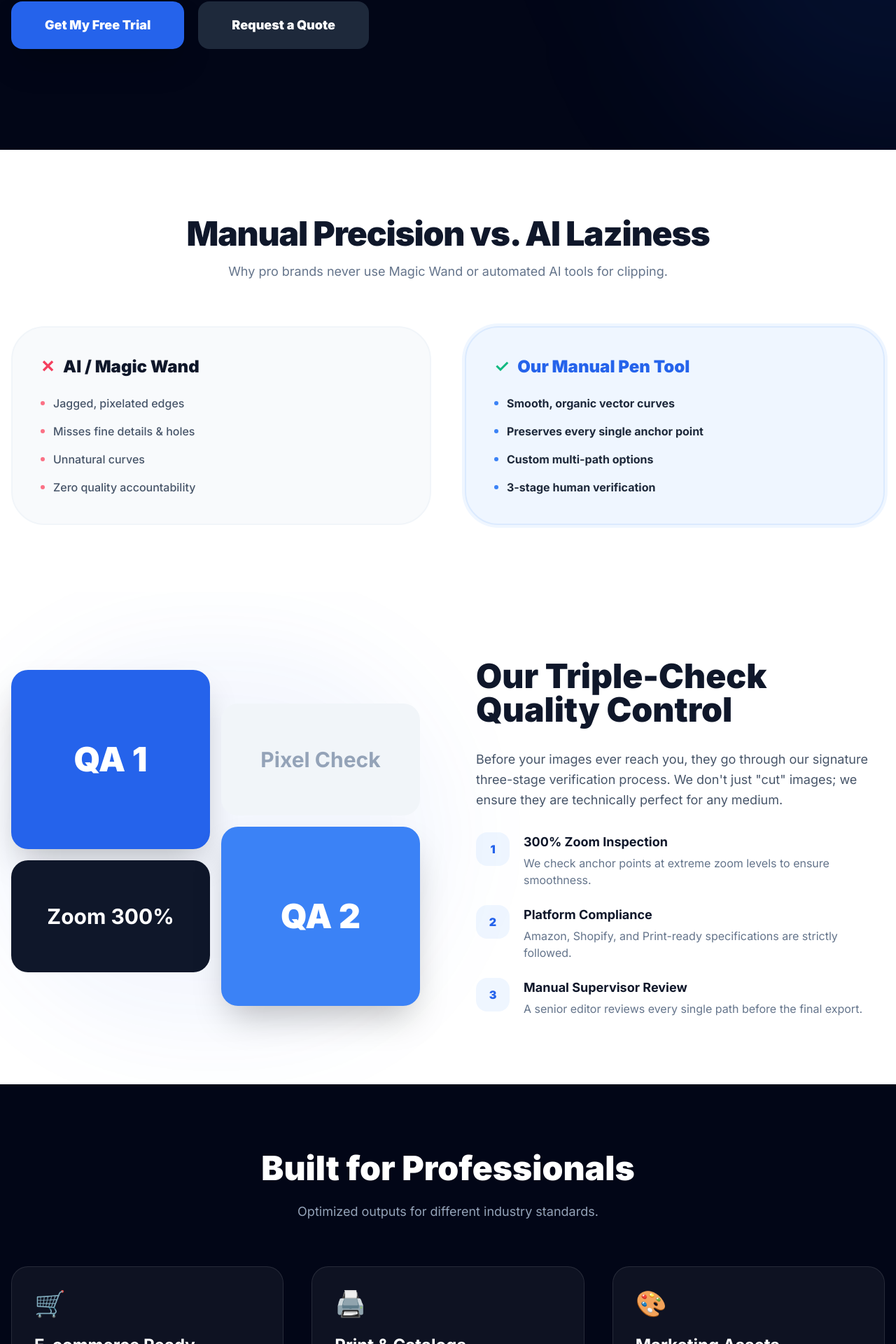
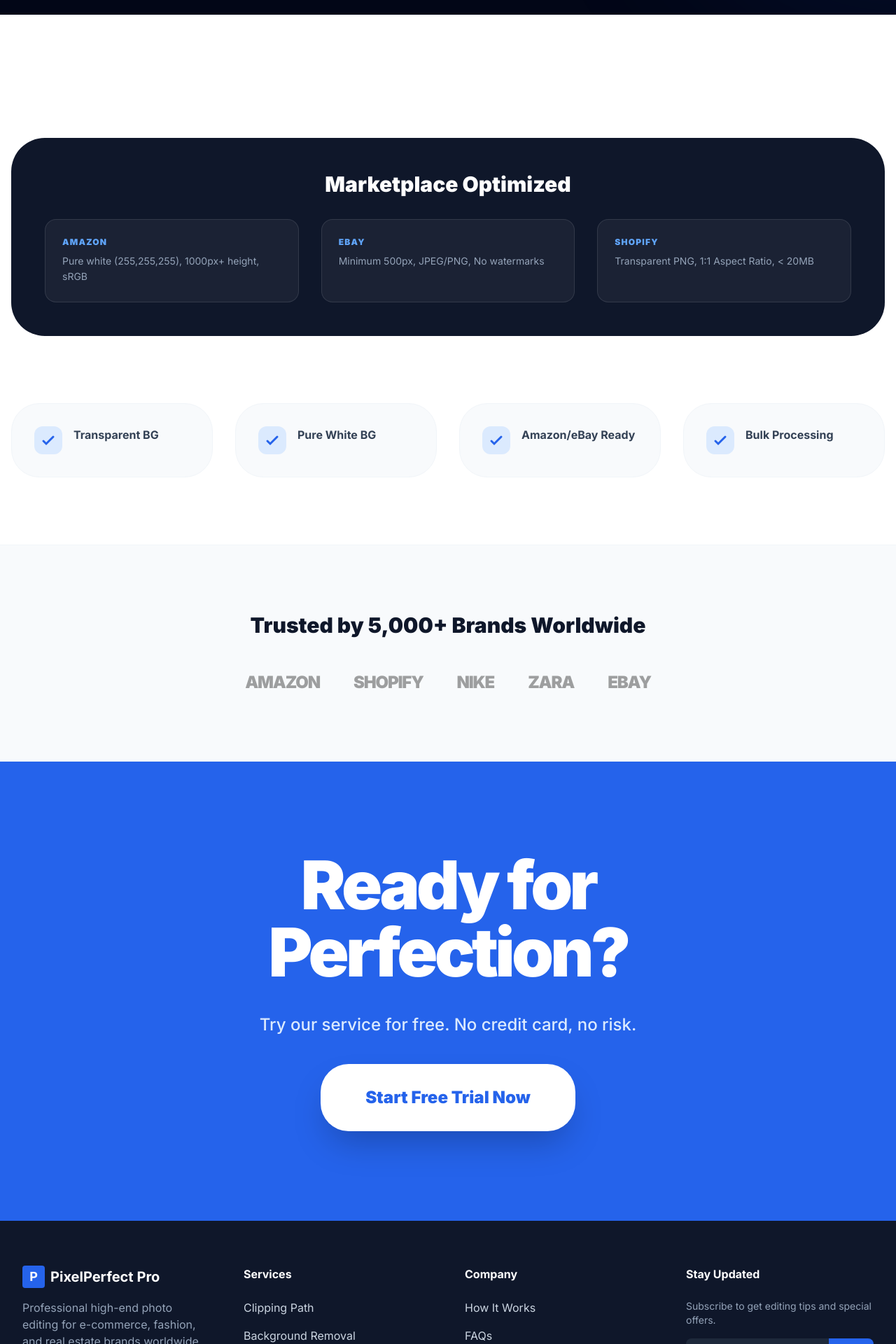
Before and after one commit to shohan89/clippingflyy, a React (Vite) app: page /background-removal in a window 1280 px wide. Shown: the part 875-2795 px from the top of the page at 70% size. Built offline with nearby package versions, Linux system fonts and the light colour scheme.

Commit message:
feat(ServiceDetail): Add clipping path pricing table
Introduces a new pricing table component to the ServiceDetail page, clearly outlining clipping path service tiers, descriptions, and prices. This enhances clarity for users selecting the appropriate service level.

```diff
--- a/pages/ServiceDetail.tsx
+++ b/pages/ServiceDetail.tsx
@@ -3,6 +3,99 @@
 import { useParams, Link, Navigate } from 'react-router-dom';
 import { SERVICES } from '../constants';
 import BeforeAfterSlider from '../components/BeforeAfterSlider';
+
+// --- Specialized Component Sections ---
+
+const ComparisonTable = () => (
+  <div className="grid md:grid-cols-2 gap-8 my-16">
+    <div className="p-10 bg-slate-50 rounded-[3rem] border-2 border-slate-100">
+      <h3 className="text-2xl font-black text-rose-500 mb-6 flex items-center gap-3">✕ Automated AI</h3>
+      <ul className="space-y-4 text-slate-600 font-medium">
+        <li>Jagged, pixelated edges</li>
+        <li>Loss of fine hair/fur details</li>
+        <li>Incorrect shadow perspective</li>
+      </ul>
+    </div>
+    <div className="p-10 bg-blue-50 rounded-[3rem] border-2 border-blue-100 ring-4 ring-blue-50">
+      <h3 className="text-2xl font-black text-blue-600 mb-6 flex items-center gap-3">✓ Our Manual Pen Tool</h3>
+      <ul className="space-y-4 text-slate-800 font-bold">
+        <li>Smooth, organic vector curves</li>
+        <li>100% anchor point precision</li>
+        <li>Triple-stage quality review</li>
+      </ul>
+    </div>
+  </div>
+);
+
+const ClippingComplexity = () => {
+  const tiers = [
+    { t: "Basic", d: "Simple shapes (Books, Boxes)", p: "$0.49" },
+    { t: "Simple", d: "Curved edges (Shoes, Hats)", p: "$0.95" },
+    { t: "Medium", d: "Interior holes (Chairs, Bags)", p: "$2.50" },
+    { t: "Complex", d: "Intricate details (Jewelry, Bikes)", p: "$5.00" },
+    { t: "Super", d: "Custom complex (Nets, Mesh)", p: "Quote" }
+  ];
+  return (
+    <div className="grid grid-cols-2 lg:grid-cols-5 gap-4 mt-12">
+      {tiers.map((tier, i) => (
+        <div key={i} className="bg-white p-6 rounded-3xl border border-slate-100 text-center hover:shadow-xl transition-all">
+          <h4 className="font-black text-slate-900 mb-2">{tier.t}</h4>
+          <p className="text-xs text-slate-500 mb-4 h-8">{tier.d}</p>
+          <div className="text-xl font-black text-blue-600">{tier.p}</div>
+        </div>
+      ))}
+    </div>
+  );
+};
+
+const MarketplaceCompliance = () => (
+  <div className="bg-slate-900 rounded-[3rem] p-12 text-white my-20">
+    <h3 className="text-3xl font-black mb-8 text-center">Marketplace Optimized</h3>
+    <div className="grid md:grid-cols-3 gap-8">
+      {[
+        { n: "Amazon", r: "Pure white (255,255,255), 1000px+ height, sRGB" },
+        { n: "eBay", r: "Minimum 500px, JPEG/PNG, No watermarks" },
+        { n: "Shopify", r: "Transparent PNG, 1:1 Aspect Ratio, < 20MB" }
+      ].map((m, i) => (
+        <div key={i} className="bg-white/5 p-6 rounded-2xl border border-white/10">
+          <div className="font-black text-blue-400 mb-2 uppercase text-xs tracking-widest">{m.n}</div>
+          <p className="text-slate-400 text-sm leading-relaxed">{m.r}</p>
+        </div>
+      ))}
+    </div>
+  </div>
+);
+
+const GhostMannequinSteps = () => (
+  <div className="py-20">
+    <h3 className="text-4xl font-black text-center mb-12">Our 3D Hollow Process</h3>
+    <div className="grid md:grid-cols-3 gap-10">
+      {[
+        { s: "1. Outer Frame", d: "We take the main shot of the garment on the mannequin." },
+        { s: "2. Inner Neck", d: "We combine the 'neck shot' to reveal the inside branding." },
+        { s: "3. 3D Stitching", d: "We merge parts seamlessly to create the 'invisible' look." }
+      ].map((step, i) => (
+        <div key={i} className="text-center space-y-4">
+          <div className="w-16 h-16 bg-blue-600 rounded-full flex items-center justify-center text-white font-black text-xl mx-auto">{i+1}</div>
+          <h4 className="font-bold text-xl">{step.s}</h4>
+          <p className="text-slate-500">{step.d}</p>
+        </div>
+      ))}
+    </div>
+  </div>
+);
+
+const ColorChangeBenefits = () => (
+  <div className="bg-blue-600 rounded-[3rem] p-12 text-white my-20 text-center">
+    <h3 className="text-4xl font-black mb-6">Cut Photography Costs by 80%</h3>
+    <p className="text-xl text-blue-100 max-w-2xl mx-auto mb-10">Don't shoot every color variant. Shoot one high-res master photo and let us generate every SKU accurately matching your Pantone swatches.</p>
+    <div className="flex flex-wrap justify-center gap-4">
+      {['Pantone Matching', 'Texture Preservation', 'Shadow Integrity', 'Bulk Variations'].map((f, i) => (
+        <span key={i} className="px-6 py-2 bg-white/20 rounded-full font-bold text-sm">{f}</span>
+      ))}
+    </div>
+  </div>
+);
 
 const ServiceDetail: React.FC = () => {
   const { slug } = useParams<{ slug: string }>();
@@ -14,18 +107,67 @@
 
   if (!service) return <Navigate to="/" replace />;
 
-  const clippingTiers = [
-    { title: "Basic", desc: "Simple round/square objects like books, boxes, or phones.", price: "$0.49", icon: "📦" },
-    { title: "Simple", desc: "Objects with slight curves and few holes like shoes or hats.", price: "$0.95", icon: "🧢" },
-    { title: "Medium", desc: "Multiple holes and complex shapes like chairs or jewelry.", price: "$2.50", icon: "🪑" },
-    { title: "Complex", desc: "Intricate details like bicycles, nets, or complex machinery.", price: "$5.00", icon: "🚲" },
-    { title: "Super Complex", desc: "Jewelry or objects with hundreds of anchor points.", price: "Custom", icon: "💎" }
-  ];
+  const renderSpecificContent = () => {
+    switch (slug) {
+      case 'clipping-path':
+        return (
+          <>
+            <ComparisonTable />
+            <h3 className="text-4xl font-black text-center mt-24 mb-6">Pricing Complexity</h3>
+            <p className="text-center text-slate-500 mb-12">Fair and transparent pricing based on the time required per path.</p>
+            <ClippingComplexity />
+          </>
+        );
+      case 'background-removal':
+        return <MarketplaceCompliance />;
+      case 'ghost-mannequin':
+        return <GhostMannequinSteps />;
+      case 'color-change':
+        return <ColorChangeBenefits />;
+      case 'photo-retouching':
+        return (
+          <div className="grid md:grid-cols-2 gap-12 my-24">
+            <div className="space-y-6">
+              <h3 className="text-3xl font-black">E-commerce Retouching</h3>
+              <p className="text-slate-600 leading-relaxed">Focus on dust removal, scratch fixing, and shape correction to make products look studio-perfect for catalogs.</p>
+              <ul className="space-y-3 font-bold text-slate-800">
+                <li className="flex items-center gap-3"><span className="text-blue-600">★</span> Dust & Scratch Removal</li>
+                <li className="flex items-center gap-3"><span className="text-blue-600">★</span> Shape Alignment (Liquify)</li>
+                <li className="flex items-center gap-3"><span className="text-blue-600">★</span> Reflection Removal</li>
+              </ul>
+            </div>
+            <div className="space-y-6">
+              <h3 className="text-3xl font-black">Model & Fashion</h3>
+              <p className="text-slate-600 leading-relaxed">High-end skin retouching using frequency separation while preserving natural pores and textures.</p>
+              <ul className="space-y-3 font-bold text-slate-800">
+                <li className="flex items-center gap-3"><span className="text-blue-600">★</span> Frequency Separation</li>
+                <li className="flex items-center gap-3"><span className="text-blue-600">★</span> Digital Makeup Enhancement</li>
+                <li className="flex items-center gap-3"><span className="text-blue-600">★</span> Clothing Crease Removal</li>
+              </ul>
+            </div>
+          </div>
+        );
+      case 'image-masking':
+        return (
+          <div className="py-20 text-center space-y-8">
+            <h3 className="text-4xl font-black">Mastering the Intricate</h3>
+            <p className="text-xl text-slate-500 max-w-3xl mx-auto">Standard paths fail at hair and fur. We use advanced alpha channel masking to ensure every single strand is preserved perfectly against any new background.</p>
+            <div className="flex justify-center gap-20 py-10">
+               <div><div className="text-5xl mb-2">🐈</div><div className="font-bold">Fur & Pet</div></div>
+               <div><div className="text-5xl mb-2">💇</div><div className="font-bold">Model Hair</div></div>
+               <div><div className="text-5xl mb-2">🌿</div><div className="font-bold">Fine Foliage</div></div>
+            </div>
+          </div>
+        );
+      default:
+        return <div className="py-20 text-center text-slate-400">Custom technical specifications available upon request.</div>;
+    }
+  };
 
   return (
     <div className="pt-20 min-h-screen bg-white">
       {/* Hero Section */}
-      <section className="relative py-24 lg:py-36 bg-slate-950 overflow-hidden">
+      <section className="relative py-24 lg:py-40 bg-slate-950 overflow-hidden">
         <div className="absolute top-0 right-0 w-1/2 h-full bg-blue-600/10 blur-[120px] rounded-full translate-x-1/2" />
         <div className="max-w-7xl mx-auto px-4 relative z-10">
           <div className="grid lg:grid-cols-2 gap-20 items-center">
@@ -33,19 +175,19 @@
               <div className="inline-flex items-center gap-2 px-4 py-2 bg-blue-600/20 text-blue-400 rounded-full text-xs font-black tracking-widest uppercase border border-blue-500/30">
                 Premium {service.title} Service
               </div>
-              <h1 className="text-5xl md:text-7xl font-black text-white leading-tight tracking-tighter">
-                Manual <span className="text-blue-500">{service.title}</span> <br />
-                for Flawless Results
+              <h1 className="text-5xl md:text-8xl font-black text-white leading-[0.9] tracking-tighter">
+                {service.title.split(' ')[0]} <br />
+                <span className="text-blue-500">{service.title.split(' ').slice(1).join(' ')}</span>
               </h1>
               <p className="text-xl text-slate-400 max-w-xl mx-auto lg:mx-0 leading-relaxed font-medium">
-                {service.fullDescription} Don't let jagged edges ruin your brand. We provide 100% manual Pen-Tool paths with pixel-perfect accuracy.
+                {service.fullDescription}
               </p>
               <div className="flex flex-col sm:flex-row gap-5 justify-center lg:justify-start">
-                <Link to="/free-trial" className="px-12 py-5 bg-blue-600 text-white rounded-2xl font-black text-lg hover:bg-blue-700 shadow-2xl transition-all">
-                  Get My Free Trial
+                <Link to="/free-trial" className="px-12 py-6 bg-blue-600 text-white rounded-[2rem] font-black text-xl hover:bg-blue-700 shadow-2xl transition-all hover:scale-105">
+                  Get Free Trial
                 </Link>
-                <Link to="/contact" className="px-12 py-5 bg-slate-800 text-white rounded-2xl font-black text-lg hover:bg-slate-700 transition-all">
-                  Request a Quote
+                <Link to="/contact" className="px-12 py-6 bg-slate-800 text-white rounded-[2rem] font-black text-xl hover:bg-slate-700 transition-all">
+                  Custom Quote
                 </Link>
               </div>
             </div>
@@ -59,154 +201,46 @@
         </div>
       </section>
 
-      {/* Comparison Section (Mandatory for High-End Conversion) */}
-      <section className="py-24 bg-white">
+      {/* Main Content Area */}
+      <section className="py-24">
         <div className="max-w-7xl mx-auto px-4">
-          <div className="text-center mb-16 space-y-4">
-            <h2 className="text-4xl md:text-5xl font-black text-slate-900 tracking-tight">Manual Precision vs. AI Laziness</h2>
-            <p className="text-slate-500 text-lg max-w-2xl mx-auto">Why pro brands never use Magic Wand or automated AI tools for clipping.</p>
-          </div>
-          <div className="grid md:grid-cols-2 gap-12">
-            <div className="p-10 bg-slate-50 rounded-[3rem] border-2 border-slate-100">
-               <h3 className="text-2xl font-black text-slate-900 mb-6 flex items-center gap-3">
-                 <span className="text-rose-500">✕</span> AI / Magic Wand
-               </h3>
-               <ul className="space-y-4">
-                 {['Jagged, pixelated edges', 'Misses fine details & holes', 'Unnatural curves', 'Zero quality accountability'].map((item, i) => (
-                   <li key={i} className="flex items-center gap-3 text-slate-600 font-medium">
-                     <div className="w-1.5 h-1.5 bg-rose-400 rounded-full" /> {item}
-                   </li>
-                 ))}
-               </ul>
-            </div>
-            <div className="p-10 bg-blue-50 rounded-[3rem] border-2 border-blue-100 ring-4 ring-blue-50">
-               <h3 className="text-2xl font-black text-blue-600 mb-6 flex items-center gap-3">
-                 <span className="text-emerald-500">✓</span> Our Manual Pen Tool
-               </h3>
-               <ul className="space-y-4">
-                 {['Smooth, organic vector curves', 'Preserves every single anchor point', 'Custom multi-path options', '3-stage human verification'].map((item, i) => (
-                   <li key={i} className="flex items-center gap-3 text-slate-800 font-bold">
-                     <div className="w-1.5 h-1.5 bg-blue-500 rounded-full" /> {item}
-                   </li>
-                 ))}
-               </ul>
-            </div>
+          {renderSpecificContent()}
+
+          {/* Universal Feature Grid for all services */}
+          <div className="grid md:grid-cols-2 lg:grid-cols-4 gap-8 mt-24">
+            {service.features.map((feature, i) => (
+              <div key={i} className="bg-slate-50 p-8 rounded-[2.5rem] border border-slate-100 flex items-start gap-4 hover:bg-white hover:shadow-xl transition-all">
+                <div className="w-10 h-10 bg-blue-100 rounded-xl flex items-center justify-center text-blue-600 flex-shrink-0">
+                  <svg className="w-6 h-6" fill="none" stroke="currentColor" viewBox="0 0 24 24"><path d="M5 13l4 4L19 7" strokeWidth="3" strokeLinecap="round"/></svg>
+                </div>
+                <span className="font-bold text-slate-700">{feature}</span>
+              </div>
+            ))}
           </div>
         </div>
       </section>
 
-      {/* Complexity Breakdown Section */}
-      {slug === 'clipping-path' && (
-        <section className="py-24 bg-slate-50">
-          <div className="max-w-7xl mx-auto px-4">
-            <div className="text-center mb-20">
-              <h2 className="text-4xl md:text-5xl font-black text-slate-900 mb-6">Complexity & Pricing</h2>
-              <p className="text-slate-500 text-lg">We offer flat-rate pricing based on the intricacy of your products.</p>
-            </div>
-            <div className="grid md:grid-cols-2 lg:grid-cols-5 gap-6">
-              {clippingTiers.map((tier, i) => (
-                <div key={i} className="bg-white p-8 rounded-[2.5rem] shadow-sm hover:shadow-xl transition-all border border-slate-100 flex flex-col items-center text-center">
-                  <div className="text-5xl mb-6">{tier.icon}</div>
-                  <h4 className="text-xl font-black text-slate-900 mb-3">{tier.title}</h4>
-                  <p className="text-slate-500 text-sm mb-6 flex-grow">{tier.desc}</p>
-                  <div className="text-2xl font-black text-blue-600">{tier.price}</div>
-                </div>
-              ))}
-            </div>
-          </div>
-        </section>
-      )}
-
-      {/* Quality Control Section (The "PathEdits" edge) */}
-      <section className="py-24 bg-white overflow-hidden">
-        <div className="max-w-7xl mx-auto px-4">
-          <div className="grid lg:grid-cols-2 gap-20 items-center">
-            <div className="relative order-2 lg:order-1">
-               <div className="absolute -inset-10 bg-blue-600/5 blur-3xl rounded-full" />
-               <div className="relative grid grid-cols-2 gap-4">
-                 <div className="space-y-4">
-                   <div className="bg-blue-600 h-64 rounded-3xl flex items-center justify-center text-white text-5xl font-black shadow-2xl">QA 1</div>
-                   <div className="bg-slate-900 h-40 rounded-3xl flex items-center justify-center text-white text-3xl font-bold">Zoom 300%</div>
-                 </div>
-                 <div className="space-y-4 pt-12">
-                   <div className="bg-slate-100 h-40 rounded-3xl flex items-center justify-center text-slate-400 text-3xl font-bold">Pixel Check</div>
-                   <div className="bg-blue-500 h-64 rounded-3xl flex items-center justify-center text-white text-5xl font-black shadow-2xl">QA 2</div>
-                 </div>
-               </div>
-            </div>
-            <div className="space-y-8 order-1 lg:order-2">
-              <h2 className="text-4xl md:text-5xl font-black text-slate-900 leading-tight">Our Triple-Check <br />Quality Control</h2>
-              <p className="text-lg text-slate-600 leading-relaxed">
-                Before your images ever reach you, they go through our signature three-stage verification process. We don't just "cut" images; we ensure they are technically perfect for any medium.
-              </p>
-              <div className="space-y-6">
-                {[
-                  { t: "300% Zoom Inspection", d: "We check anchor points at extreme zoom levels to ensure smoothness." },
-                  { t: "Platform Compliance", d: "Amazon, Shopify, and Print-ready specifications are strictly followed." },
-                  { t: "Manual Supervisor Review", d: "A senior editor reviews every single path before the final export." }
-                ].map((item, i) => (
-                  <div key={i} className="flex gap-5">
-                    <div className="w-12 h-12 rounded-2xl bg-blue-50 flex items-center justify-center text-blue-600 flex-shrink-0 font-black">
-                      {i + 1}
-                    </div>
-                    <div>
-                      <h4 className="font-bold text-slate-900 text-lg mb-1">{item.t}</h4>
-                      <p className="text-slate-500">{item.d}</p>
-                    </div>
-                  </div>
-                ))}
-              </div>
-            </div>
+      {/* Trust Section */}
+      <section className="py-24 bg-slate-50 border-y border-slate-100">
+        <div className="max-w-7xl mx-auto px-4 text-center">
+          <h2 className="text-3xl font-black mb-12">Trusted by 5,000+ Brands Worldwide</h2>
+          <div className="flex flex-wrap justify-center gap-12 grayscale opacity-40">
+             <div className="text-2xl font-black tracking-tighter">AMAZON</div>
+             <div className="text-2xl font-black tracking-tighter">SHOPIFY</div>
+             <div className="text-2xl font-black tracking-tighter">NIKE</div>
+             <div className="text-2xl font-black tracking-tighter">ZARA</div>
+             <div className="text-2xl font-black tracking-tighter">EBAY</div>
           </div>
         </div>
       </section>
 
-      {/* Use Cases Section */}
-      <section className="py-24 bg-slate-950 text-white">
-        <div className="max-w-7xl mx-auto px-4">
-          <div className="text-center mb-16">
-            <h2 className="text-4xl md:text-5xl font-black mb-6">Built for Professionals</h2>
-            <p className="text-slate-400 text-lg">Optimized outputs for different industry standards.</p>
-          </div>
-          <div className="grid md:grid-cols-3 gap-10">
-             <div className="space-y-6 p-8 bg-white/5 rounded-3xl border border-white/10 hover:bg-white/10 transition-colors">
-                <div className="text-4xl">🛒</div>
-                <h3 className="text-2xl font-bold">E-commerce Ready</h3>
-                <p className="text-slate-400">Pure white backgrounds and optimized file sizes for fast-loading web stores like Shopify and Amazon.</p>
-             </div>
-             <div className="space-y-6 p-8 bg-white/5 rounded-3xl border border-white/10 hover:bg-white/10 transition-colors">
-                <div className="text-4xl">🖨️</div>
-                <h3 className="text-2xl font-bold">Print & Catalogs</h3>
-                <p className="text-slate-400">High-resolution CMYK paths ensuring your product looks stunning in high-end physical lookbooks.</p>
-             </div>
-             <div className="space-y-6 p-8 bg-white/5 rounded-3xl border border-white/10 hover:bg-white/10 transition-colors">
-                <div className="text-4xl">🎨</div>
-                <h3 className="text-2xl font-bold">Marketing Assets</h3>
-                <p className="text-slate-400">Layered PSD files with masks for graphic designers to easily swap backgrounds for social media ads.</p>
-             </div>
-          </div>
-        </div>
-      </section>
-
-      {/* Final CTA with Bulk Offer */}
-      <section className="py-32 bg-blue-600 relative overflow-hidden">
-        <div className="max-w-4xl mx-auto px-4 text-center space-y-12 relative z-10">
-          <h2 className="text-5xl md:text-7xl font-black text-white tracking-tighter leading-none">Need to edit 1,000+ images?</h2>
-          <p className="text-blue-100 text-2xl font-medium">Ask about our volume discounts and dedicated editor teams for long-term partnerships.</p>
-          <div className="flex flex-col sm:flex-row justify-center gap-6">
-            <Link to="/free-trial" className="px-16 py-6 bg-white text-blue-600 rounded-3xl font-black text-2xl hover:scale-105 transition-all shadow-2xl">
-              Try Us Free
-            </Link>
-            <Link to="/contact" className="px-16 py-6 bg-blue-900 text-white rounded-3xl font-black text-2xl hover:bg-black transition-all">
-              Bulk Quote
-            </Link>
-          </div>
-          <div className="pt-8 flex justify-center items-center gap-8 text-white/60 text-sm font-bold uppercase tracking-widest">
-             <span className="flex items-center gap-2">⚡ 24h Delivery</span>
-             <span className="flex items-center gap-2">🛡️ Secured Portal</span>
-             <span className="flex items-center gap-2">🔄 Unlimited Revisions</span>
-          </div>
-        </div>
+      {/* Final CTA */}
+      <section className="py-32 bg-blue-600 text-center relative overflow-hidden">
+         <div className="max-w-4xl mx-auto px-4 space-y-10 relative z-10">
+            <h2 className="text-5xl md:text-8xl font-black text-white tracking-tighter leading-none">Ready for Perfection?</h2>
+            <p className="text-blue-100 text-2xl font-medium">Try our service for free. No credit card, no risk.</p>
+            <Link to="/free-trial" className="inline-block px-16 py-8 bg-white text-blue-600 rounded-[2.5rem] font-black text-2xl hover:scale-110 transition-all shadow-2xl">Start Free Trial Now</Link>
+         </div>
       </section>
     </div>
   );
```
